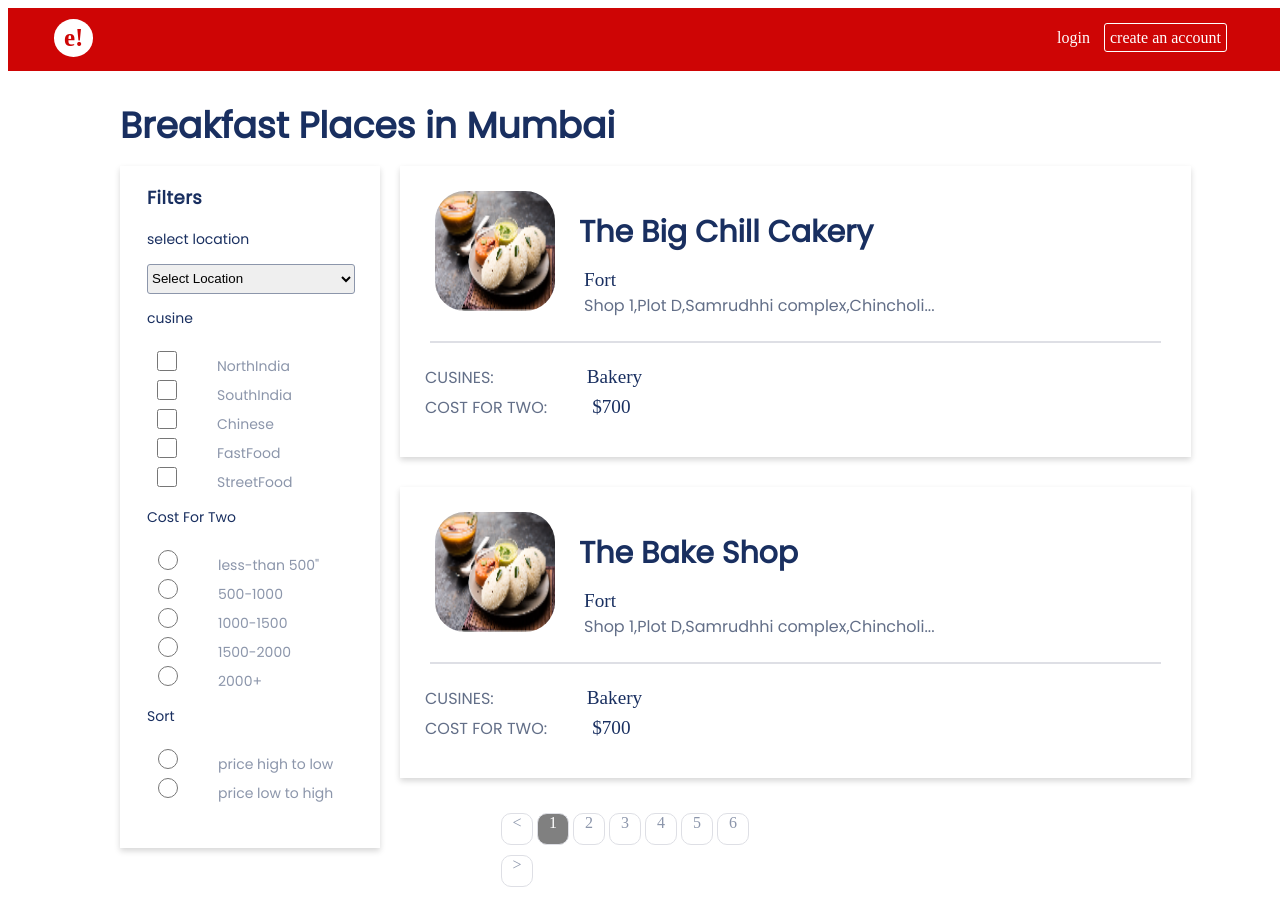
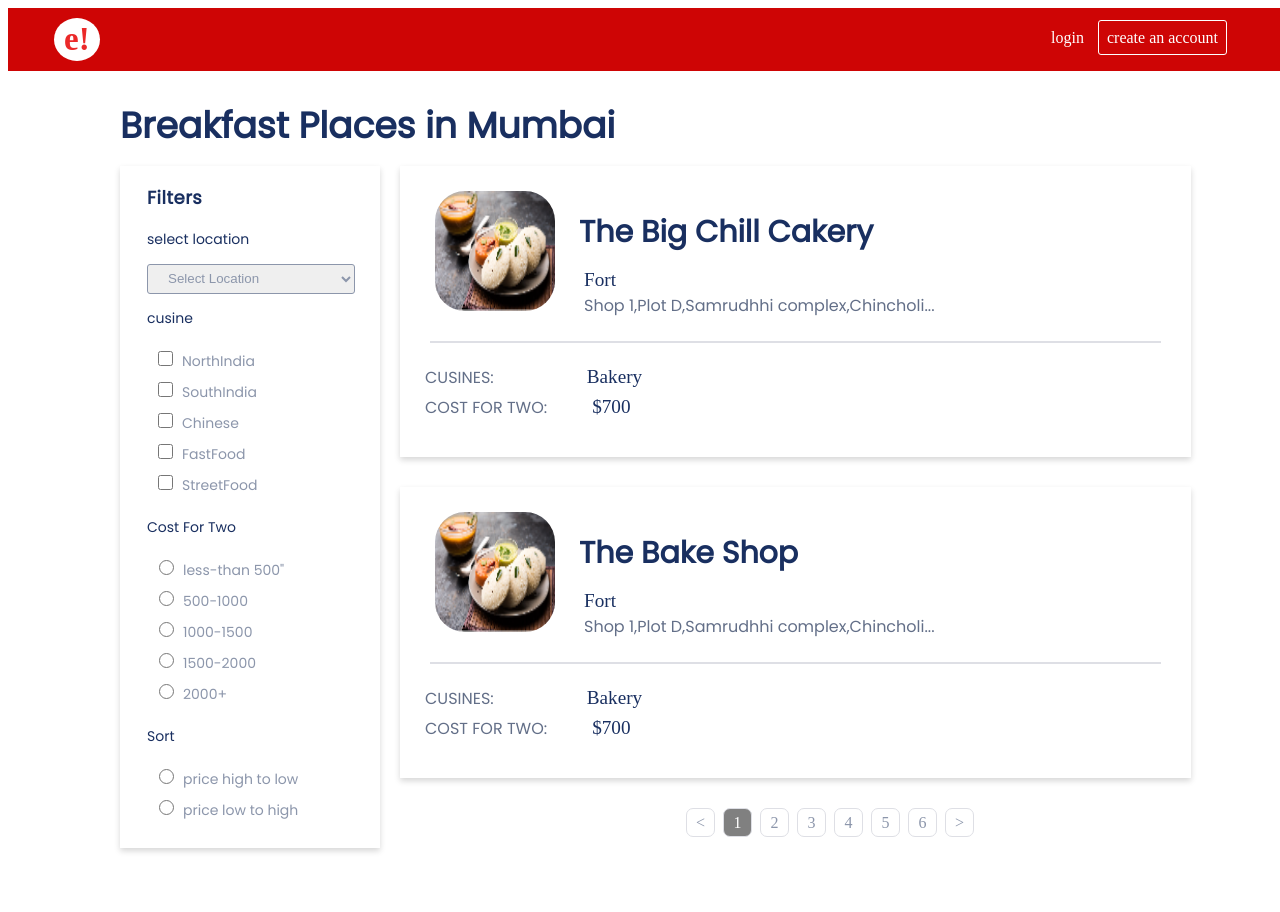
Before and after one commit to HarshasriM/ZomatoFilterPage, a plain HTML site: page index.html in a window 1280 px wide. Drawn offline with Linux system fonts and the light colour scheme.

Commit message:
Update style.css

```diff
--- a/style.css
+++ b/style.css
@@ -12,14 +12,14 @@ header{
     margin:10px 5px;
 }
 .logo{
-    display:inline-block;
-    font-size:25px;
+   display: inline-block;
+    font-size: 33px;
     font-weight: 600;
     background-color: white;
-    color:#CE0505;
+    color: #EB2929;
     border-radius: 50%;
-    padding:5px 10px;
-    margin:3px 16px;
+    padding: 3px 10px;
+    margin: 2px 16px;
 }
 .navigation{
     display: inline;
@@ -34,9 +34,9 @@ a{
     opacity:1;
 }
 .create{
-    border:1px solid white;
+   border:1px solid white;
     margin: 10px;
-    padding:5px;
+    padding:8px;
     border-radius:3px;
     opacity:1
 }
@@ -113,22 +113,26 @@ a{
 }
 #options{
     margin-left: 27px;
-    margin-top:-15px;
+    margin-top: -15px;
     width: 208px;
     height: 30px;
     border: 1px solid #8C96AB;
     border-radius: 3px;
-    opacity: 1
+    opacity: 1;
+    color: #8C96AB;
+    padding-left: 16px;
 }
 .checkbox{
     top: 370px;
-    width: 86px;
-    height: 20px;
+    width: 83px;
+    height: 15px;
     text-align: left;
     font: normal normal normal 14px/21px Poppins;
     letter-spacing: 0px;
     color: #8C96AB;
     opacity: 1;
+    margin-right: -29px;
+    margin-bottom: 13px;
 
 }
 .checkbox1{
@@ -195,17 +199,21 @@ hr{
     border:.1px solid #DEDFE5;
 }
 .slides{
-    margin:25px 493px;
+   margin-top:20px;
+    display:flex;
+    justify-content: center;
+    align-items:center;
+    margin-left: -100px;
 
 }
 .foot{
-    border:.2px solid #DEDFE5;
-    display:inline-block;
-    width:30px;
-    height:30px;
+   border: 0.2px solid #DEDFE5;
+    width: 27px;
+    line-height: 27px;
+    border-radius: 7px;
+    color: #8C96AB;
+    margin-top: 10px;
+    margin-left: 8px;
+    text-align: center;
 
-    border-radius: 10px;
-    color:#8C96AB;
-    margin-top:10px;
-    text-align:center;
 }
```
